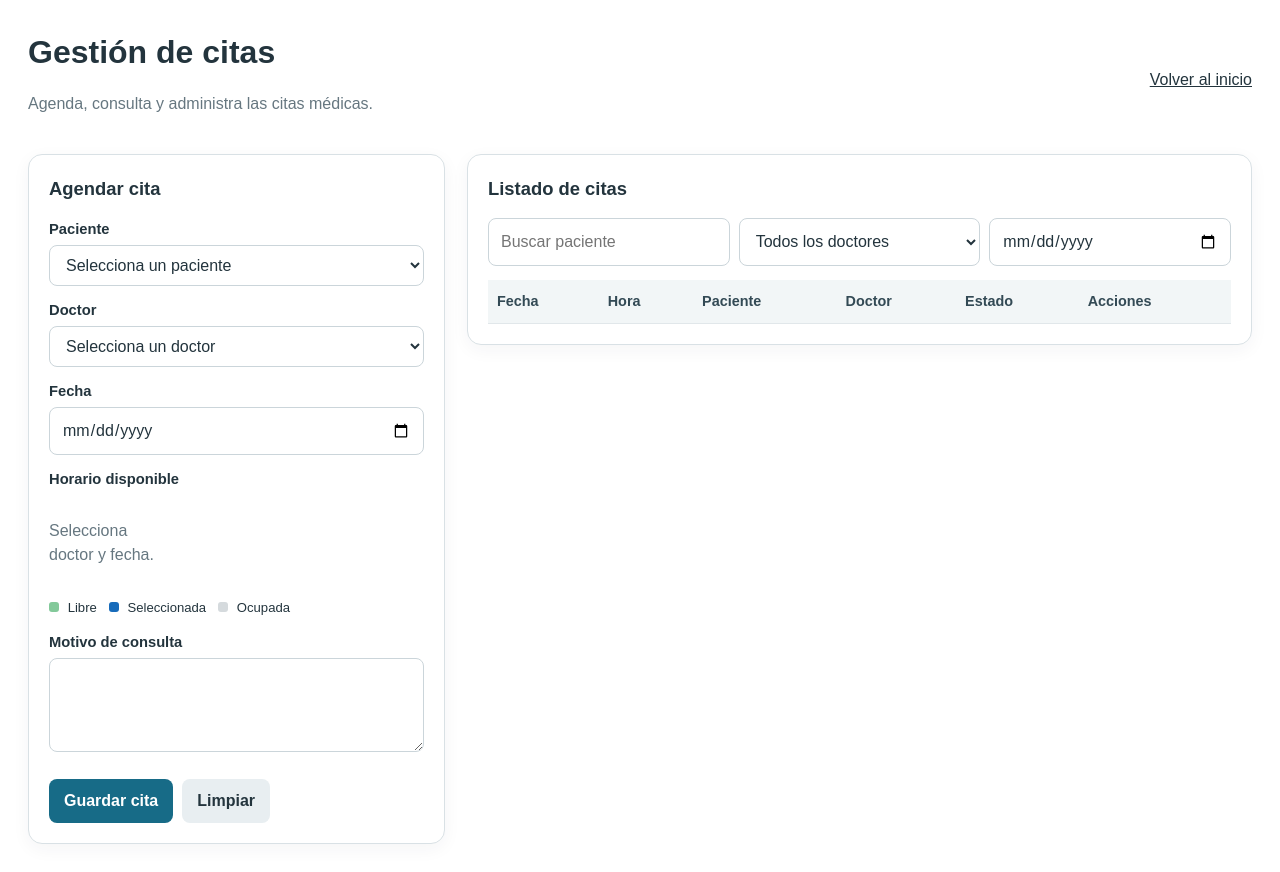
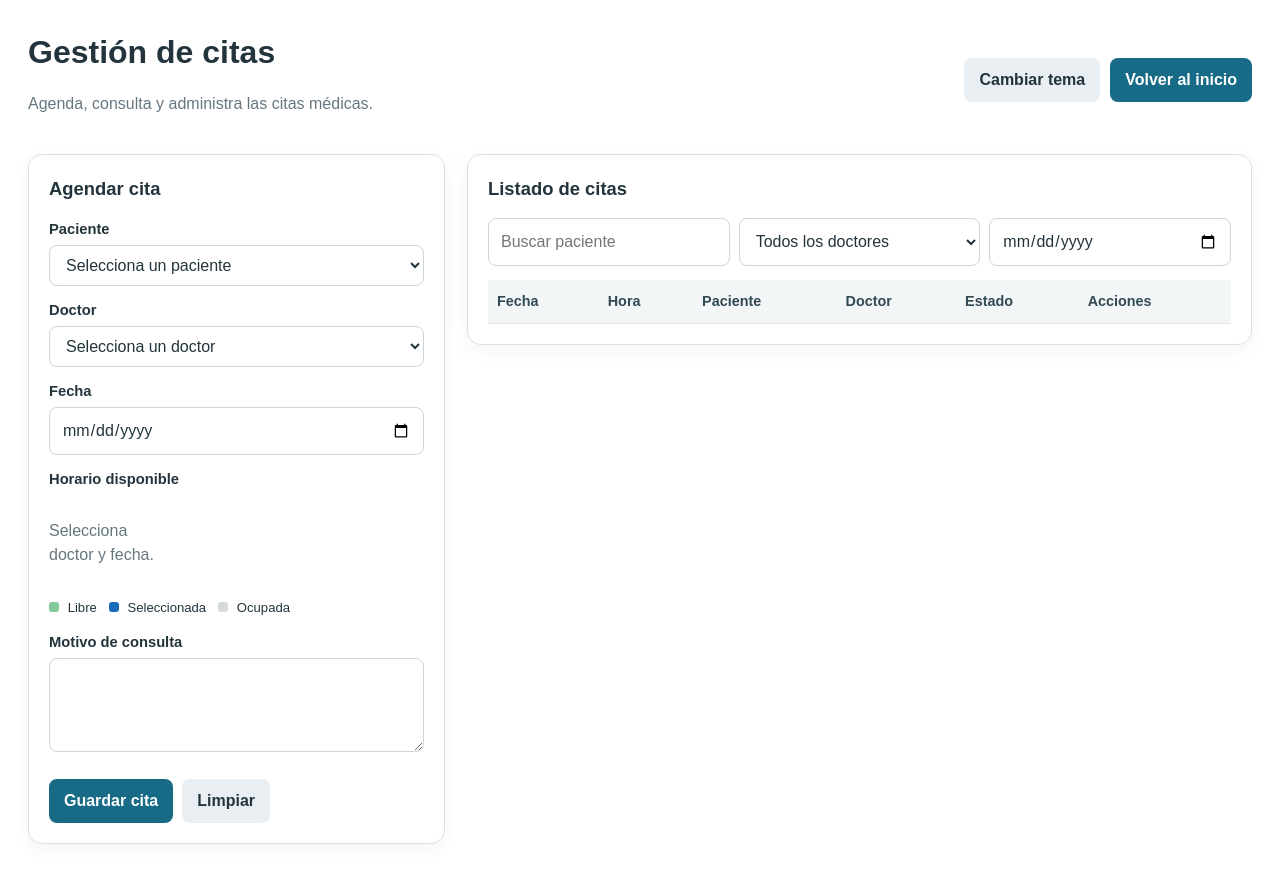
Before and after one commit to Diego-Ceron/DesarrolloAplicacionesWeb, a plain HTML site: page medicitas/front/paginas/citas.html in a window 1280 px wide. Drawn offline with Linux system fonts and the light colour scheme; a script that the page names is missing.

Commit message:
feat: agregar cambio de tema al modulo de citas

```diff
--- a/medicitas/front/css/paginas/citas.css
+++ b/medicitas/front/css/paginas/citas.css
@@ -1,4 +1,3 @@
-
 /* CONTENEDOR PRINCIPAL */
 
 .page {
@@ -22,6 +21,21 @@
 .subtitulo,
 .muted {
     color: #667780;
+}
+
+/* ACCIONES DEL ENCABEZADO */
+
+.acciones-header {
+    display: flex;
+    align-items: center;
+    gap: 10px;
+    flex-wrap: wrap;
+}
+
+.acciones-header .btn {
+    display: inline-block;
+    text-decoration: none;
+    text-align: center;
 }
 
 /* DISTRIBUCIÓN */
@@ -86,12 +100,15 @@
 }
 
 .btn {
+    display: inline-block;
     border: 0;
     border-radius: 8px;
     padding: 10px 15px;
     font-weight: bold;
     background: #176b87;
     color: white;
+    text-decoration: none;
+    text-align: center;
 }
 
 .btn.secundario {
@@ -296,6 +313,14 @@ th {
         flex-direction: column;
     }
 
+    .acciones-header {
+        width: 100%;
+    }
+
+    .acciones-header .btn {
+        flex: 1;
+    }
+
     .filtros {
         grid-template-columns: 1fr;
     }
--- a/medicitas/front/paginas/citas.html
+++ b/medicitas/front/paginas/citas.html
@@ -1,4 +1,3 @@
-
 <!DOCTYPE html>
 <html lang="es">
 
@@ -25,9 +24,21 @@
                 </p>
             </div>
 
-            <a href="../index.html" class="no-print">
-                Volver al inicio
-            </a>
+            <div class="acciones-header no-print">
+
+                <button
+                    type="button"
+                    id="theme-button"
+                    class="btn secundario"
+                >
+                    Cambiar tema
+                </button>
+
+                <a href="../index.html" class="btn">
+                    Volver al inicio
+                </a>
+
+            </div>
         </header>
 
         <div id="mensaje-permisos" class="mensaje-vacio" hidden></div>
```
Also changed, not shown: medicitas/front/js/compartido/medicitas-bridge.js (added).
